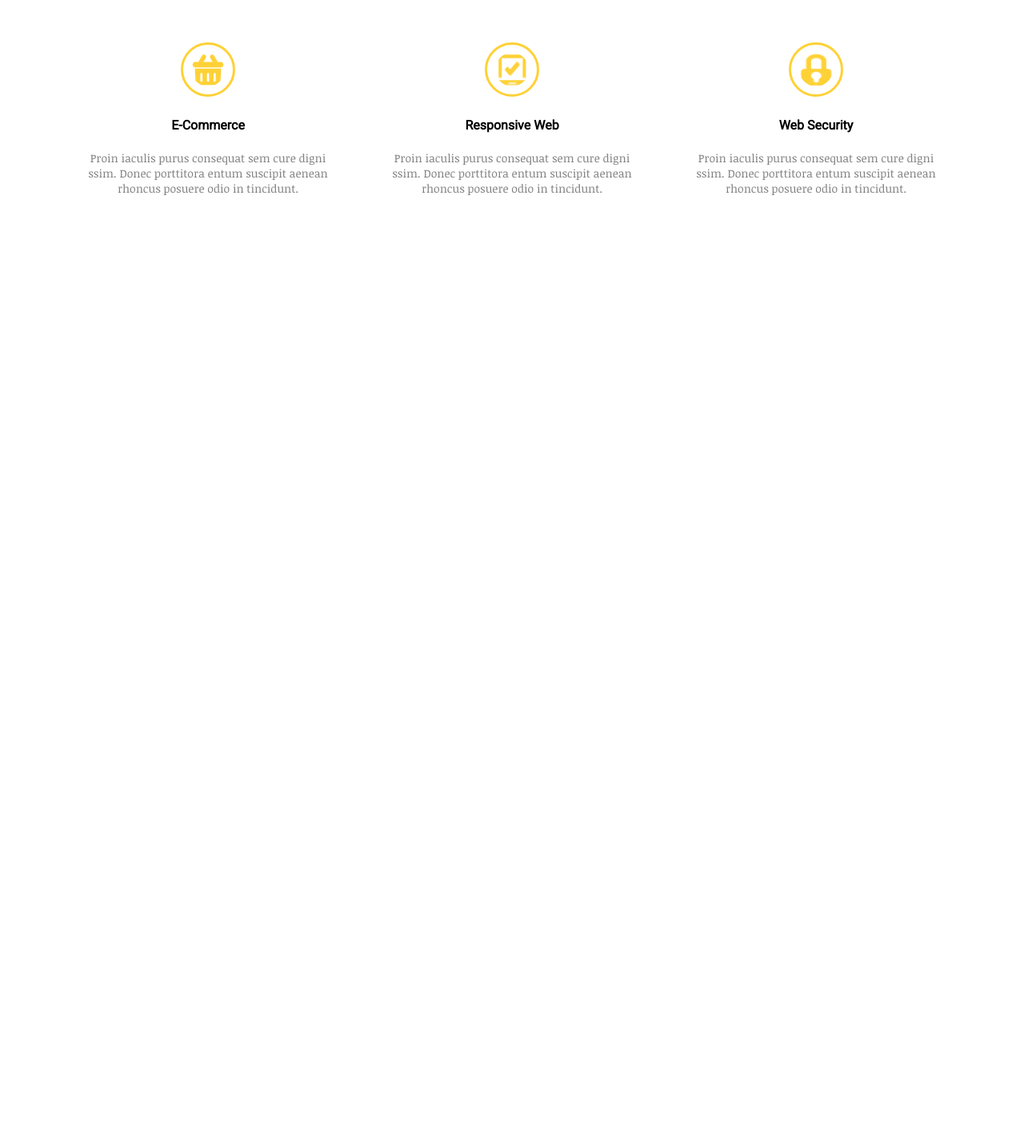
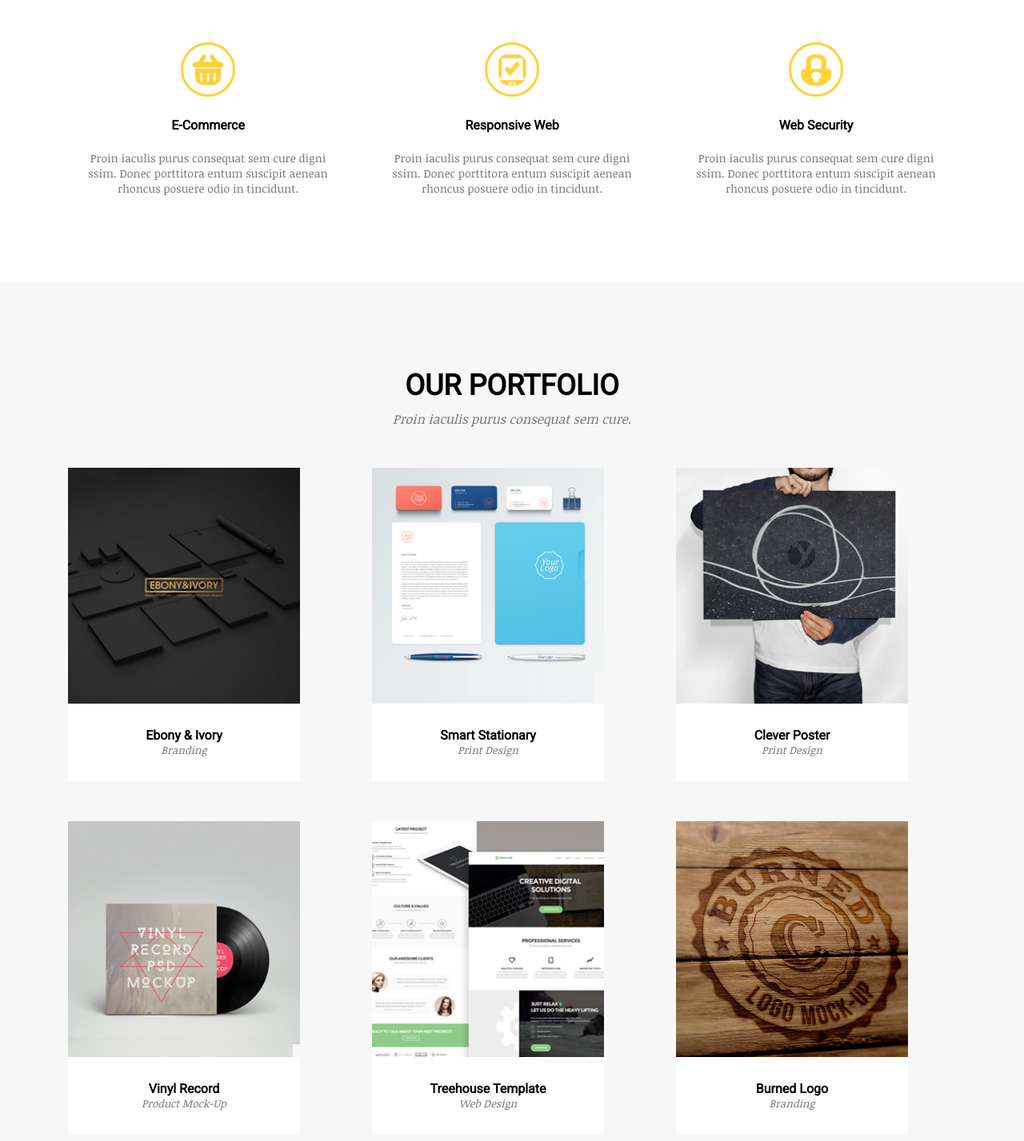
Before and after one commit to Hussar1/4.-Projekt-z-task-runnerem, a website: page index.html in a window 1280 px wide. Shown: the part 835-2262 px from the top of the page at 80% size. Before the commit the page ends 1188 px from the top, so only its background shows below. Drawn offline with Linux system fonts and the light colour scheme.

Commit message:
ADD portfolio section and styles

```diff
--- a/index.html
+++ b/index.html
@@ -74,6 +74,64 @@
             </div>
         </section>
 
+        <section class="portfolio">
+            <h2 class="section-title">OUR PORTFOLIO</h2>
+            <h3 class="section-subtitle">Proin iaculis purus consequat sem cure.</h3>
+            <div class="container">
+                <div class="row">
+                    <div class="col-lg-4">
+                        <img src="../images/image-1.png" alt="image">
+                        <div class="description">
+                            <h4>Ebony & Ivory</h4>
+                            <h5>Branding</h3>
+                        </div>
+                    </div>
+                    <div class="col-lg-4">
+                        <img src="../images/image-2.png" alt="image">
+                        <div class="description">
+                            <h4>Smart Stationary</h4>
+                            <h5>Print Design</h3>
+                        </div>
+                    </div>
+                    <div class="col-lg-4">
+                        <img src="../images/image-3.png" alt="image">
+                        <div class="description">
+                            <h4>Clever Poster</h4>
+                            <h5>Print Design</h3>
+                        </div>
+                    </div>
+                </div>
+            </div>
+
+            <div class="container">
+                <div class="row">
+                    <div class="col-lg-4">
+                        <img src="../images/image-4.png" alt="image">
+                        <div class="description">
+                            <h4>Vinyl Record</h4>
+                            <h5>Product Mock-Up</h3>
+                        </div>
+                    </div>
+                    <div class="col-lg-4">
+                        <img src="../images/image-5.png" alt="image">
+                        <div class="description">
+                            <h4>Treehouse Template</h4>
+                            <h5>Web Design</h3>
+                        </div>
+                    </div>
+                    <div class="col-lg-4">
+                        <img src="../images/image-6.png" alt="image">
+                        <div class="description">
+                            <h4>Burned Logo</h4>
+                            <h5>Branding</h3>
+                        </div>
+                    </div>
+                </div>
+            </div>
+
+
+        </section>
+
 
     </body>
 
--- a/sass/style.scss
+++ b/sass/style.scss
@@ -2,6 +2,8 @@
 $text-font-title: 'Roboto', sans-serif;
 $text-font-subtitle: 'Noticia Text', serif;
 $color-white: #fff;
+$color-yellow: #fed136;
+$color-grey: #777777;
 
 @mixin font-subtitle-italic {
     font-family: $text-font-subtitle;
@@ -32,7 +34,7 @@ section {
     font-size: 16px;
     font-weight: 400;
     margin-block-start: 10px;
-    color: grey;
+    color: $color-grey;
 }
 
 /* Navigation */
@@ -95,7 +97,7 @@ section {
 .splash-button {
     border-radius: 4px;
     border: none;
-    background-color: #fed136;
+    background-color: $color-yellow;
     font-family: $text-font-title;
     font-size: 20px;
     font-weight: 400;
@@ -112,12 +114,12 @@ section {
 .services p {
     font-size: 14px;
     margin: 0 20px;
-    color: grey;
+    color: $color-grey;
 }
 
 .services img {
     background-color: $color-white;
-    border: 3px solid #fed136;
+    border: 3px solid $color-yellow;
     border-radius: 50%;
     padding: 10px;
     width: 68px;
@@ -125,7 +127,64 @@ section {
     margin-top: 50px;
 }
 
+/* Portfolio */
+.portfolio {
+    background-color: #f7f7f7;
+}
+
+.portfolio img {
+    width: 290px;
+    height: 300px;
+    object-position: center;
+    object-fit: cover;
+    margin-bottom: -5px;
+}
+
+.portfolio .container {
+    margin-top: 50px;
+}
+
+.portfolio .col-lg-4 {
+    display: flex;
+    flex-direction: column;
+}
+
+.description {
+    background-color: $color-white;
+    width: 290px;
+    padding: 30px 0;
+}
+
+.description h4, .description h5 {
+    margin-block-start: 0;
+    margin-block-end: 0;
+}
+
+.description h4 {
+    font-family: $text-font-title;
+}
+
+.description h5 {
+    @include font-subtitle-italic();
+    color: $color-grey;
+    font-weight: 100;
+}
+
 /* Media */
+@media (max-width: 991px) {
+    .portfolio .container {
+        margin-top: 0;
+    }
+
+    .portfolio .col-lg-4 {
+        margin: 25px 0;
+    }
+
+    .portfolio img, .description {
+        margin: auto;
+    }
+}
+
 @media (max-width: 767px) {
     .logo img {
         margin: 0 auto;
```
Also changed, not shown: css/style.css, images/image-1.png (added), images/image-2.png (added), images/image-3.png (added), images/image-4.png (added), images/image-5.png (added), images/image-6.png (added), 1 other file.
